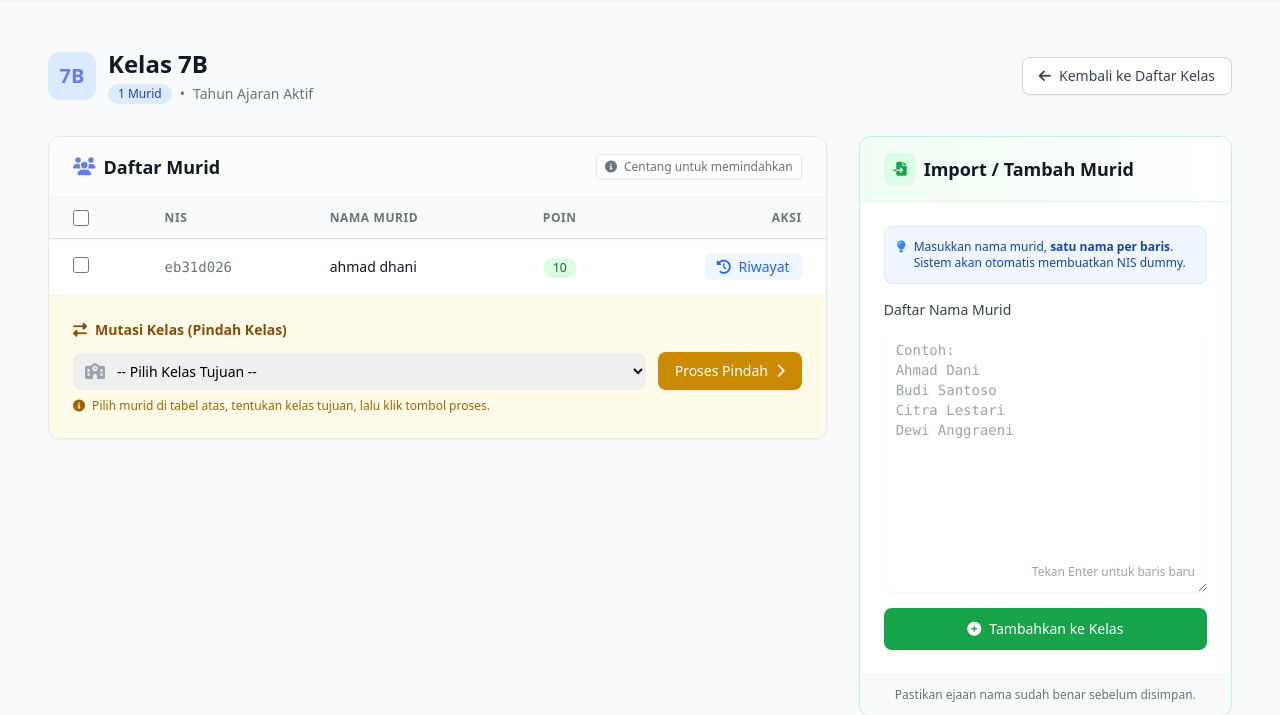
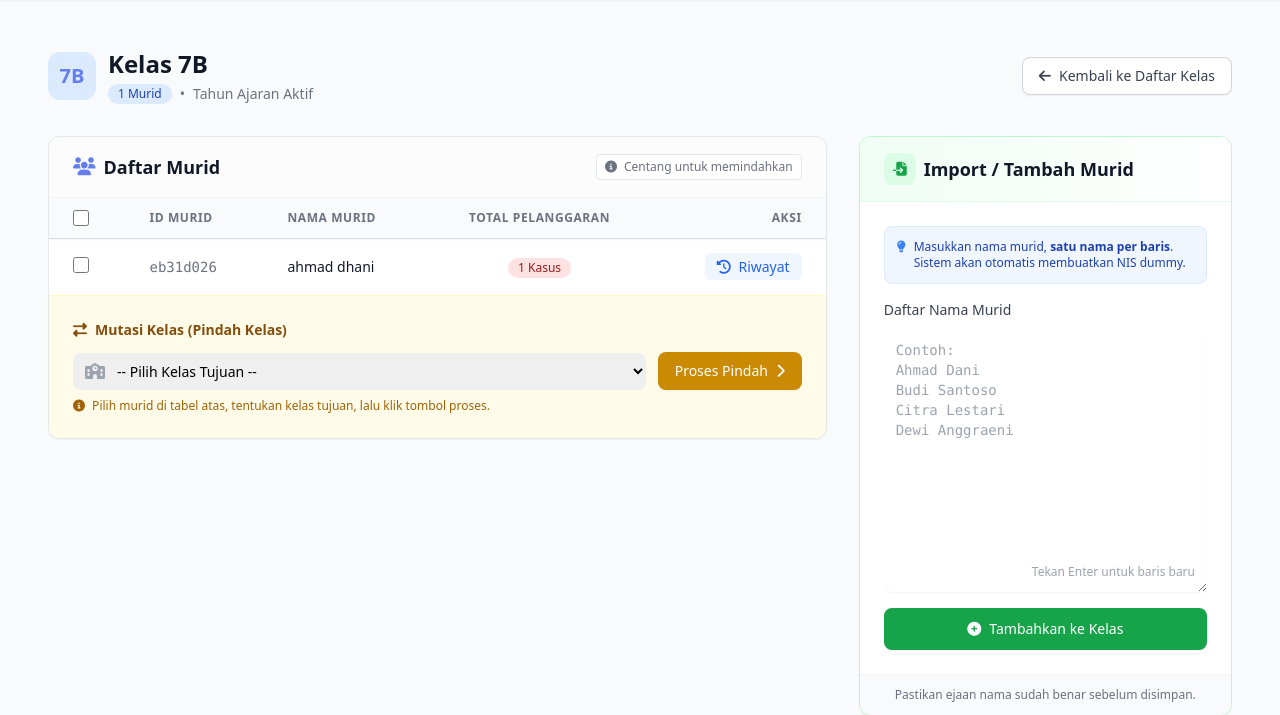
Before and after one commit to alaihsan/tansealsen-1.0, a Flask app: page /classes/2 in a window 1280 px wide. Shown: the part 65-780 px from the top of the page. Run offline with Flask 3, Linux system fonts and the light colour scheme; a user stored in the database is signed in; tables that the repository leaves empty hold one stand-in row (values such as "Sample post"); some libraries are stand-ins or nearby versions.

Commit message:
update poin to total pelanggaran

```diff
--- a/my_app/templates/detailkelas.html
+++ b/my_app/templates/detailkelas.html
@@ -57,9 +57,9 @@
                                                 <input type="checkbox" id="selectAll" class="rounded border-gray-300 text-primary focus:ring-primary h-4 w-4 cursor-pointer">
                                             </div>
                                         </th>
-                                        <th scope="col" class="px-6 py-3 text-left text-xs font-semibold text-gray-500 uppercase tracking-wider">NIS</th>
+                                        <th scope="col" class="px-6 py-3 text-left text-xs font-semibold text-gray-500 uppercase tracking-wider">ID Murid</th>
                                         <th scope="col" class="px-6 py-3 text-left text-xs font-semibold text-gray-500 uppercase tracking-wider">Nama Murid</th>
-                                        <th scope="col" class="px-6 py-3 text-center text-xs font-semibold text-gray-500 uppercase tracking-wider">Poin</th>
+                                        <th scope="col" class="px-6 py-3 text-center text-xs font-semibold text-gray-500 uppercase tracking-wider">Total Pelanggaran</th>
                                         <th scope="col" class="px-6 py-3 text-right text-xs font-semibold text-gray-500 uppercase tracking-wider">Aksi</th>
                                     </tr>
                                 </thead>
@@ -72,20 +72,10 @@
                                         <td class="px-6 py-4 whitespace-nowrap text-sm text-gray-500 font-mono">{{ student.nis }}</td>
                                         <td class="px-6 py-4 whitespace-nowrap text-sm font-medium text-gray-900 group-hover:text-primary transition-colors">{{ student.name }}</td>
                                         <td class="px-6 py-4 whitespace-nowrap text-sm text-center">
-                                            {% set total = student.violations|sum(attribute='points') %}
-                                            {% if total > 50 %}
-                                                <span class="inline-flex items-center px-2.5 py-0.5 rounded-full text-xs font-medium bg-red-100 text-red-800">
-                                                    {{ total }}
-                                                </span>
-                                            {% elif total > 20 %}
-                                                <span class="inline-flex items-center px-2.5 py-0.5 rounded-full text-xs font-medium bg-yellow-100 text-yellow-800">
-                                                    {{ total }}
-                                                </span>
-                                            {% else %}
-                                                <span class="inline-flex items-center px-2.5 py-0.5 rounded-full text-xs font-medium bg-green-100 text-green-800">
-                                                    {{ total }}
-                                                </span>
-                                            {% endif %}
+                                            {% set violation_count = student.violations|length %}
+                                            <span class="inline-flex items-center px-2.5 py-0.5 rounded-full text-xs font-medium {% if violation_count > 0 %}bg-red-100 text-red-800{% else %}bg-green-100 text-green-800{% endif %}">
+                                                {{ violation_count }} Kasus
+                                            </span>
                                         </td>
                                         <td class="px-6 py-4 whitespace-nowrap text-right text-sm font-medium">
                                             <a href="{{ url_for('main.student_history', student_id=student.id) }}" class="text-blue-600 hover:text-blue-900 bg-blue-50 hover:bg-blue-100 px-3 py-1 rounded-md transition-colors">
```
